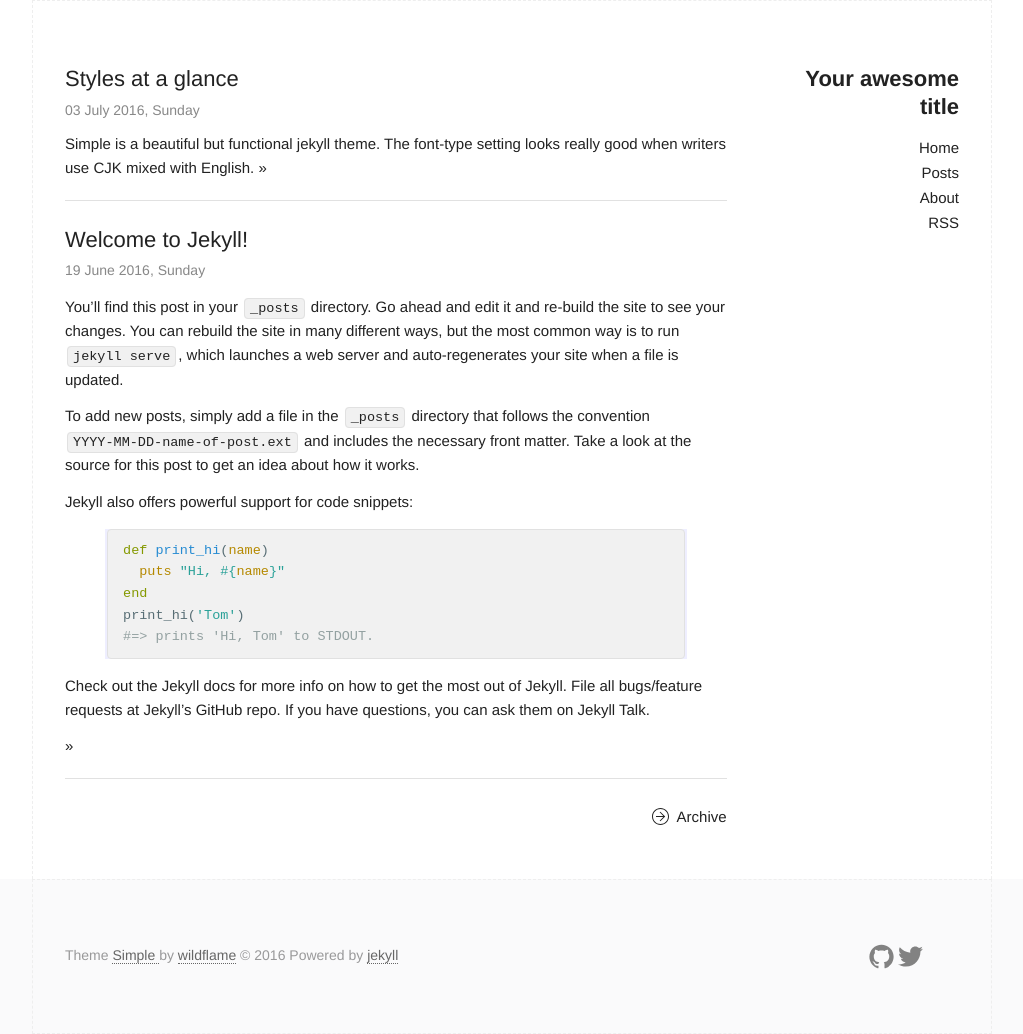
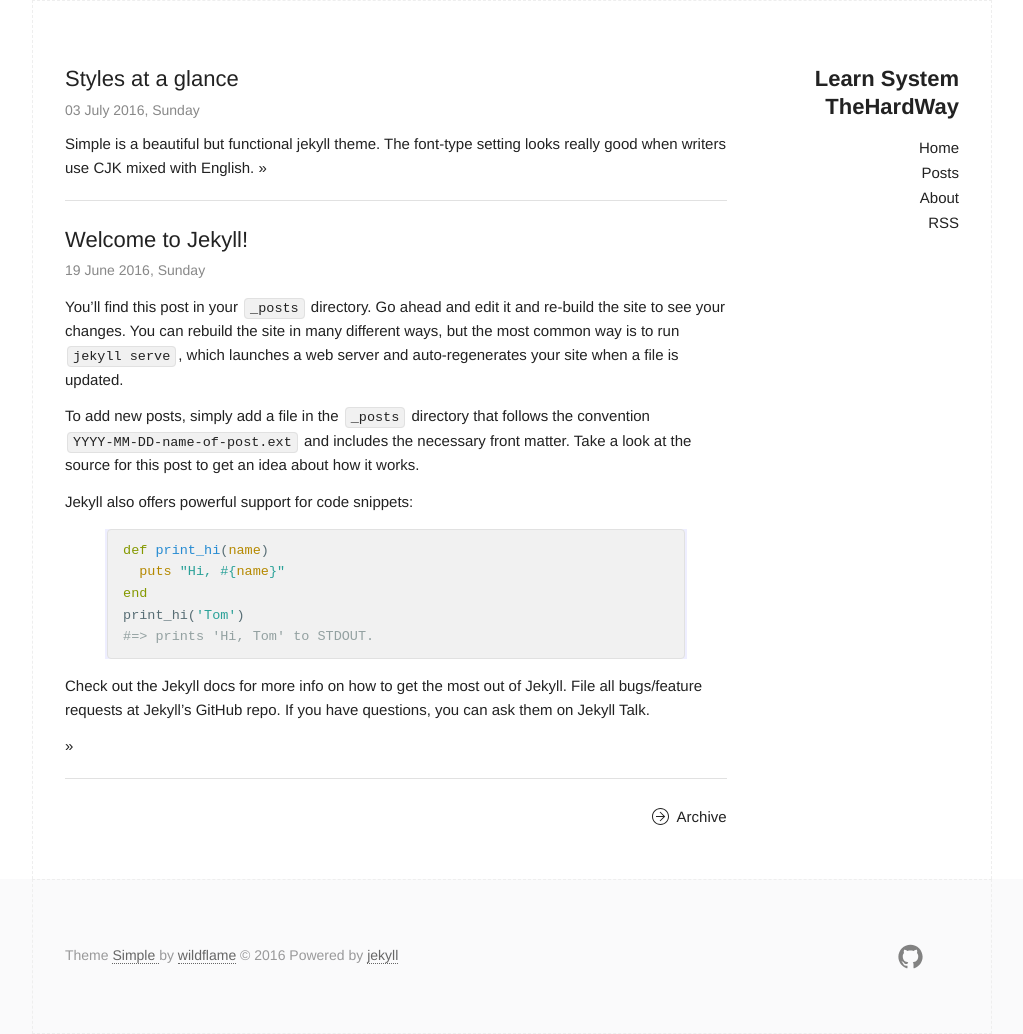
Before and after one commit to fredchenbj/fredchenbj.github.io, a Jekyll site: the page built from index.html, in a window 1280 px wide. Shown: the whole page, without its empty margins (128-1151 px from the left). Built offline with Jekyll 4.4.1, drawn with Linux system fonts in a browser that asks for light colours.

Commit message:
Update _config.yml
use personal info

```diff
--- a/_config.yml
+++ b/_config.yml
@@ -6,16 +6,15 @@
 # 'jekyll serve'. If you change this file, please restart the server process.
 
 # Site settings
-title: Your awesome title
-email: your-email@domain.com
+title: Learn System TheHardWay
+email: cfworking@163.com
 description: > # this means to ignore newlines until "baseurl:"
   Write an awesome description for your new site here. You can edit this
   line in _config.yml. It will appear in your document head meta (for
   Google search results) and in your feed.xml site description.
 baseurl: "" # the subpath of your site, e.g. /blog
-url: "http://wildflame.me" # the base hostname & protocol for your site
-twitter_username: Taffyer
-github_username:  wild-flame
+url: "" # the base hostname & protocol for your site
+github_username:  fredchenbj
 
 # Build settings
 markdown: kramdown
```
